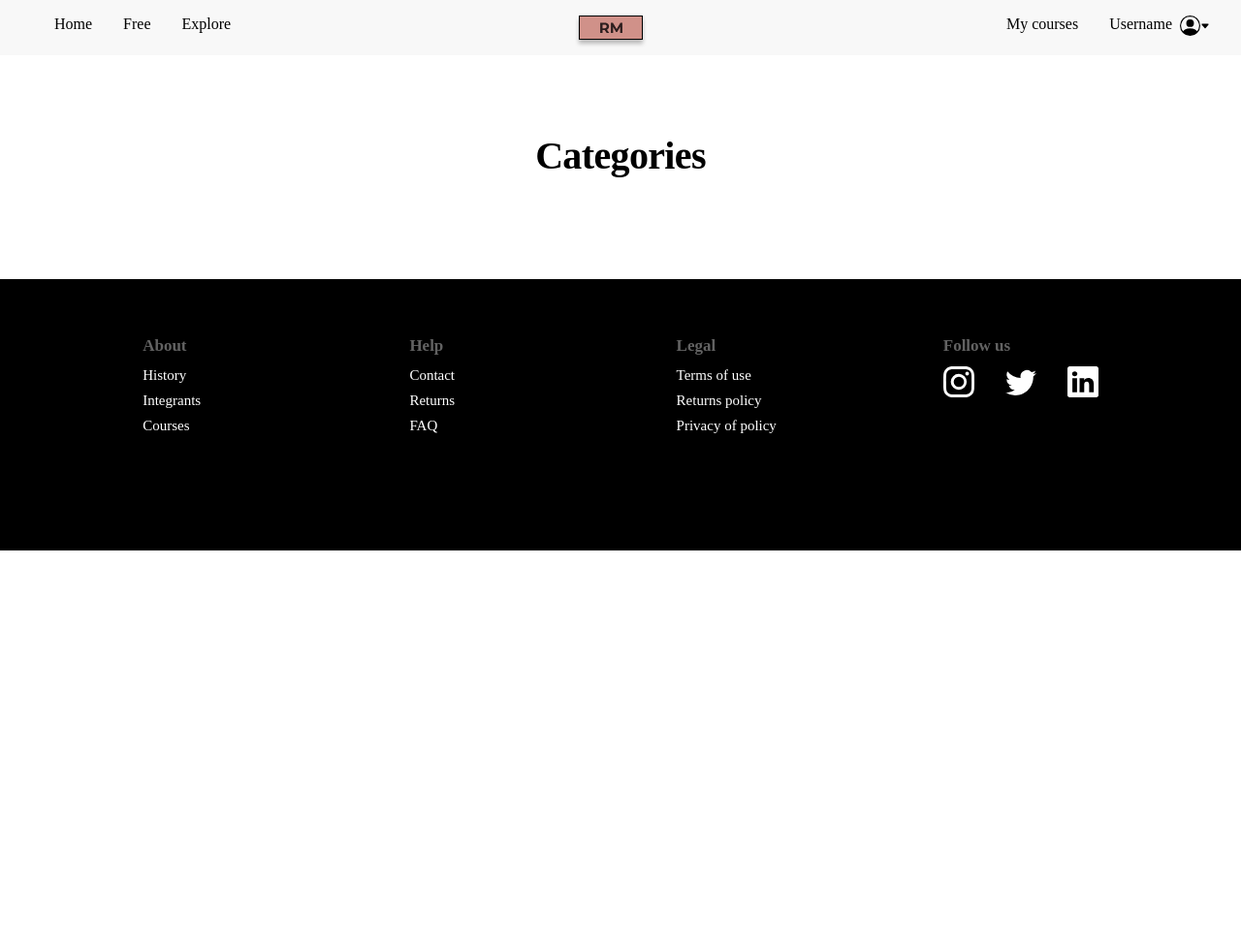
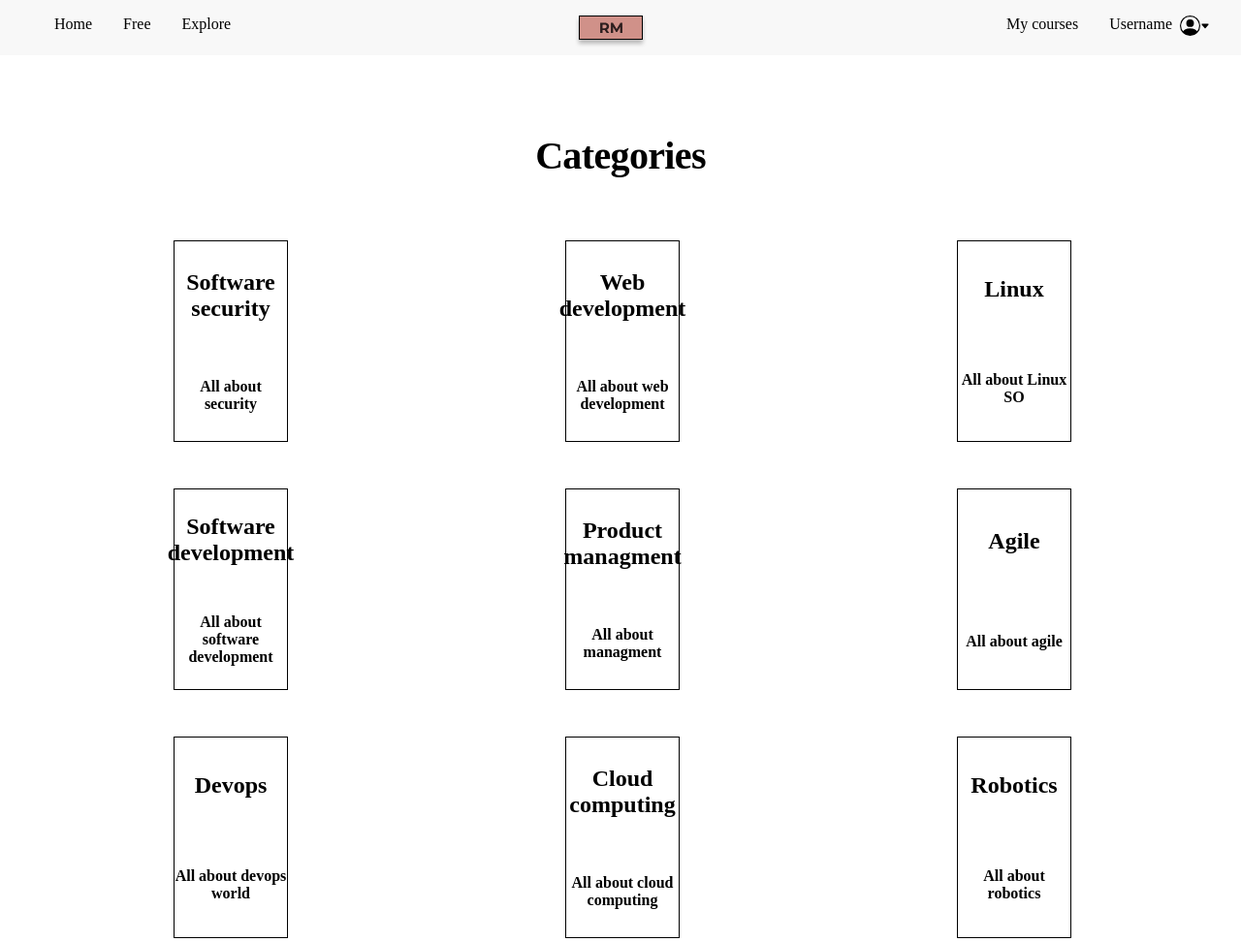
Before and after one commit to facuxfdz/RM-courses, a website: page pages/free.html in a window 1280 px wide. Shown: the top 972 px of the page at 97% size. Before the commit the page ends 800 px from the top, so only its background shows below. Drawn offline with Linux system fonts and the light colour scheme.

Commit message:
cateogires page terminada

```diff
--- a/pages/free.html
+++ b/pages/free.html
@@ -71,7 +71,42 @@
             <section class="page-section">
                 <h1 class="section-title">Categories</h1>
                 <div class="grid-container">
-
+                    <div class="card primary-card category">
+                        <h1>Software security</h1>
+                        <h4>All about security</h4>
+                    </div>
+                    <div class="card primary-card category">
+                        <h1>Web development</h1>
+                        <h4>All about web development</h4>
+                    </div>
+                    <div class="card primary-card category">
+                        <h1>Linux</h1>
+                        <h4>All about Linux SO</h4>
+                    </div>
+                    <div class="card primary-card category">
+                        <h1>Software development</h1>
+                        <h4>All about software development</h4>
+                    </div>
+                    <div class="card primary-card category">
+                        <h1>Product managment</h1>
+                        <h4>All about managment</h4>
+                    </div>
+                    <div class="card primary-card category">
+                        <h1>Agile</h1>
+                        <h4>All about agile</h4>
+                    </div>
+                    <div class="card primary-card category">
+                        <h1>Devops</h1>
+                        <h4>All about devops world</h4>
+                    </div>
+                    <div class="card primary-card category">
+                        <h1>Cloud computing</h1>
+                        <h4>All about cloud computing</h4>
+                    </div>
+                    <div class="card primary-card category">
+                        <h1>Robotics</h1>
+                        <h4>All about robotics</h4>
+                    </div>
                 </div>
             </section>
 
--- a/scss/styles.scss
+++ b/scss/styles.scss
@@ -178,6 +178,18 @@ a {
     }
 }
 
+.grid-container {
+    display: grid;
+    padding: 2.5rem;
+    justify-items: center;
+    align-items: center;
+    grid-template-columns: 33% 33% 33%;
+    grid-template-rows: 1fr 1fr 1fr;
+    grid-gap: 3rem .5rem;
+    height: 100vh;
+    width: 100%;
+}
+
 
 /*
     =============================
@@ -243,7 +255,7 @@ a {
 
 /*
     =============================
-              TITLES
+              PAGE CONTENT
     =============================
 */
 
@@ -260,11 +272,9 @@ a {
     }
 }
 
-/*
-    =============================
-                INFO
-    =============================
-*/
+.category {
+    text-align: center;
+}
 
 .course-info {
     padding: 1rem 1rem;
```
Also changed, not shown: css/styles.css, 1 other file.
